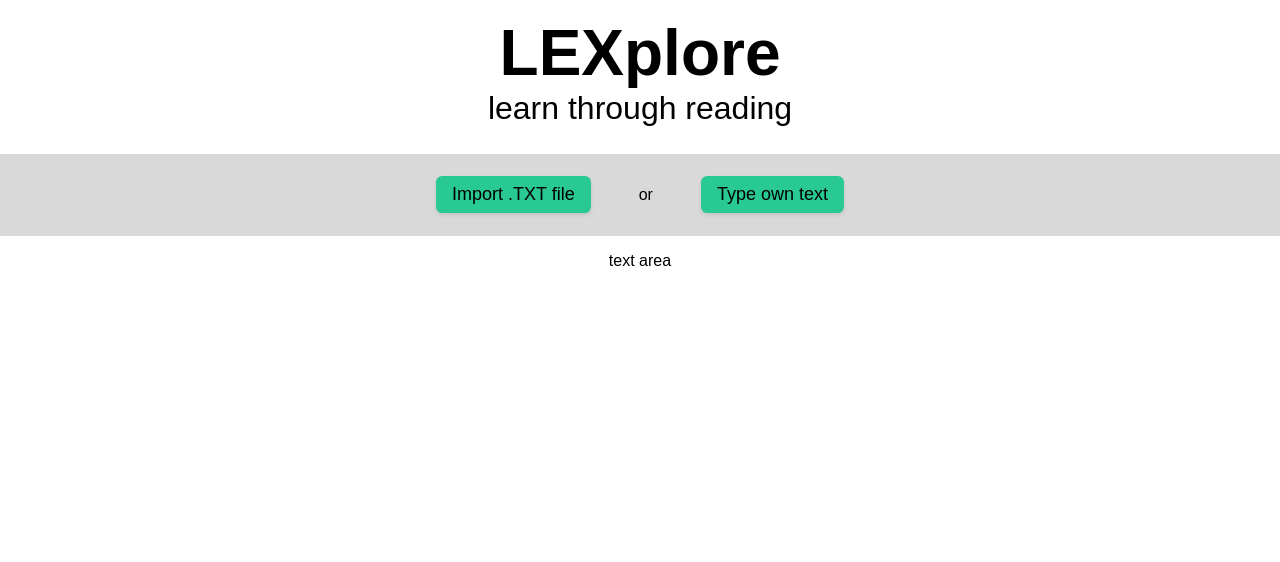
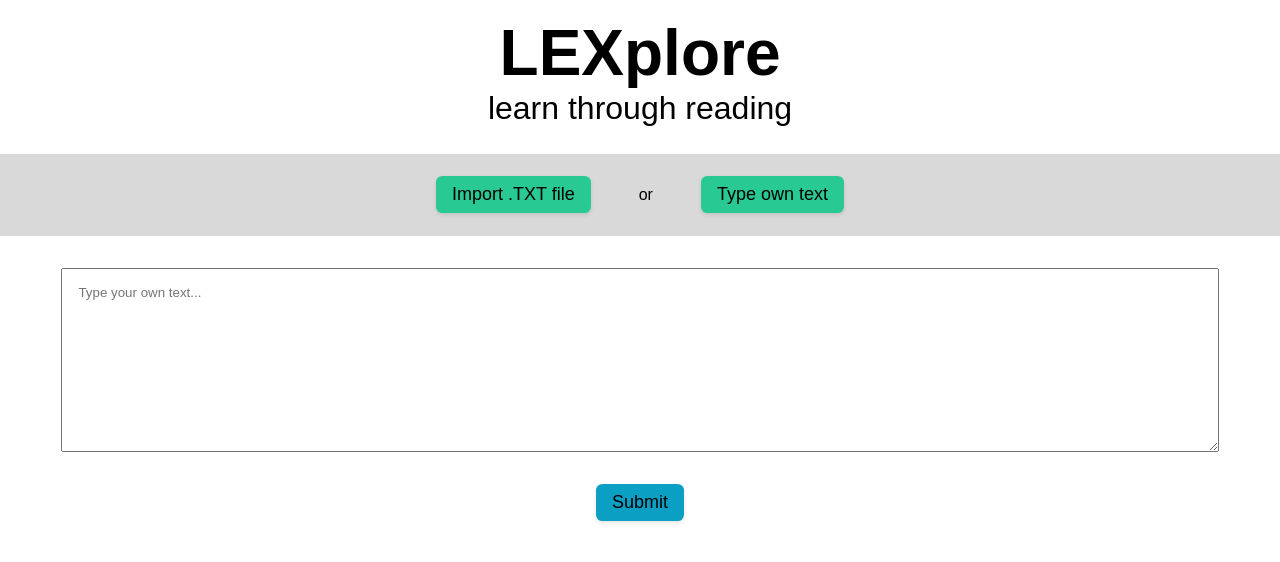
Before and after one commit to McOwska/LEXplore, a React (Create React App) app in the folder lexplore-ui/: page / in a window 1280 px wide. Both pictures are taken after a click on the button "Type own text". Shown: the top 562 px of the page. Built offline with nearby package versions, Linux system fonts and the light colour scheme; a web font is replaced by a local one.

Commit message:
text loader area

```diff
--- a/lexplore-ui/src/components/CustomButton/CustomButton.js
+++ b/lexplore-ui/src/components/CustomButton/CustomButton.js
@@ -1,7 +1,6 @@
 import styles from "./CustomButton.module.css";
 
 const CustomButton = ({label, primary, onClick}) => {
-    console.log('button', label, primary)
     return (
         <button onClick={onClick} className={primary ? styles.primary : styles.secondary}>
             {label}
--- a/lexplore-ui/src/components/TextLoader/ImportButton.js
+++ b/lexplore-ui/src/components/TextLoader/ImportButton.js
@@ -1,10 +1,46 @@
+import { useRef } from "react";
 import { useIntl } from "react-intl";
 import CustomButton from "../CustomButton/CustomButton";
 
-const ImportButton = ({toggleTextArea, primary}) => {
-    const intl = useIntl();
+const ImportButton = ({ toggleTextArea, primary, setTextContent }) => {
+  const intl = useIntl();
+  const fileInputRef = useRef(null);
 
-    return <CustomButton label={intl.formatMessage({ id: "button.importText" })} onClick={toggleTextArea} primary={primary}/>;
-}
+  const handleButtonClick = () => {
+    fileInputRef.current?.click();
+  };
+
+  const handleFileChange = (event) => {
+    const file = event.target.files[0];
+    if (file && file.type === "text/plain") {
+      const reader = new FileReader();
+      reader.onload = (e) => {
+        const text = e.target.result;
+        setTextContent(text);
+        toggleTextArea();
+      };
+      reader.readAsText(file);
+    } else {
+      alert("Choose a .txt file");
+    }
+  };
+
+  return (
+    <>
+      <CustomButton
+        label={intl.formatMessage({ id: "button.importText" })}
+        onClick={handleButtonClick}
+        primary={primary}
+      />
+      <input
+        type="file"
+        accept=".txt"
+        ref={fileInputRef}
+        onChange={handleFileChange}
+        style={{ display: "none" }}
+      />
+    </>
+  );
+};
 
 export default ImportButton;
--- /dev/null
+++ b/lexplore-ui/src/components/TextLoader/TextArea.js
@@ -0,0 +1,13 @@
+import CustomButton from "../CustomButton/CustomButton";
+import styles from "./TextLoader.module.css";
+
+const TextArea = ({ content }) => {
+    return (
+        <div className={styles.textAreaContainer}>
+            <textarea className={styles.textArea} placeholder="Type your own text..." rows={10} value={content}/>
+            <CustomButton primary={true} label="Submit" />
+        </div>
+    );
+}
+
+export default TextArea;
--- a/lexplore-ui/src/components/TextLoader/TextLoader.js
+++ b/lexplore-ui/src/components/TextLoader/TextLoader.js
@@ -3,18 +3,21 @@ import ImportButton from "./ImportButton";
 import TypeTextButton from "./TypeTextButton";
 import styles from "./TextLoader.module.css";
 import { useIntl } from "react-intl";
+import TextArea from "./TextArea";
 
 const TextLoader = () => {
     const intl = useIntl();
     const [shouldShowTextArea, setShouldShowTextArea] = useState(false);
+    const [textContent, setTextContent] = useState('');
+
     return (
         <div>
             <div className={styles.backgroundContainer}>
-                <ImportButton toggleTextArea={() => setShouldShowTextArea(true)} primary={!shouldShowTextArea}/>
+                <ImportButton toggleTextArea={() => setShouldShowTextArea(true)} primary={!shouldShowTextArea} setTextContent={setTextContent} />
                 <p>{intl.formatMessage({id: "textLoader.or"})}</p>
                 <TypeTextButton toggleTextArea={() => setShouldShowTextArea(true)}/>
             </div>
-            {shouldShowTextArea && <p>text area</p>}
+            {shouldShowTextArea && <TextArea content={textContent}/>}
         </div>
     );
 }
--- a/lexplore-ui/src/components/TextLoader/TextLoader.module.css
+++ b/lexplore-ui/src/components/TextLoader/TextLoader.module.css
@@ -6,3 +6,19 @@
     gap: 3rem;
     padding: 1rem;
 }
+
+.textAreaContainer {
+    display: flex;
+    flex-direction: column;
+    justify-content: center;
+    align-items: center;
+    gap: 1rem;
+    padding: 1rem;
+}
+
+.textArea {
+    width: 90%;
+    margin: 1rem;
+    padding: 1rem;
+    font-family: inherit;
+}
```
Also changed, not shown: 1 other file (tests, documents, lock files or other folders).
